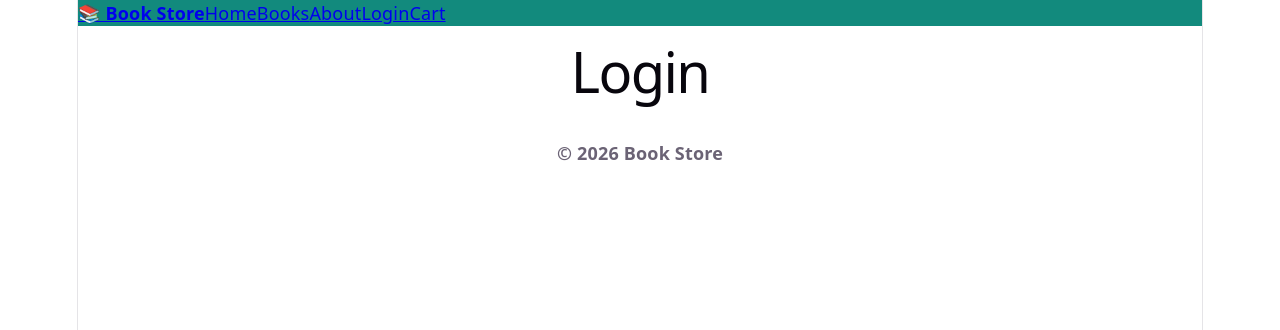
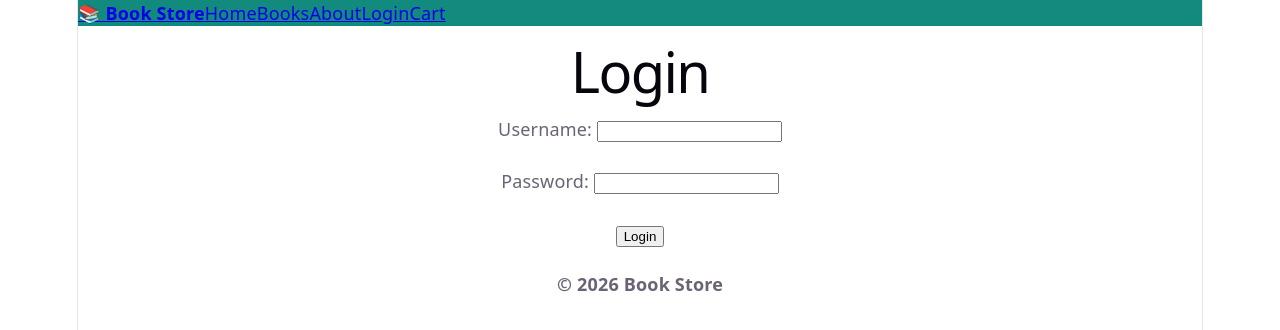
Before and after one commit to CppLover-code/Frontend-React-, a React (Vite) app in the folder Book_Store/: page /login in a window 1280 px wide. Shown: the top 330 px of the page. Built offline with nearby package versions, Linux system fonts and the light colour scheme; no server answers.

Commit message:
login page

```diff
--- /dev/null
+++ b/Book_Store/src/hooks/useAuth.js
@@ -0,0 +1,14 @@
+import { useContext } from "react";
+import { AuthContext } from "../contexts/AuthContext";
+
+function useAuth() {
+    const context = useContext(AuthContext);
+
+    if (!context) {
+        throw new Error("useAuth must be used within AuthProvider");
+    }
+
+    return context;
+}
+
+export default useAuth;
--- a/Book_Store/src/main.jsx
+++ b/Book_Store/src/main.jsx
@@ -6,10 +6,12 @@ import { BrowserRouter } from "react-router-dom"
 import { CartProvider} from './contexts/CartContext'
 import { BookProvider} from './contexts/BookContext'
 import { NotificationProvider } from './contexts/NotificationContext.jsx'
+import { AuthProvider } from './contexts/AuthContext.jsx'
 
 createRoot(document.getElementById('root')).render(
   <StrictMode>
     <BrowserRouter>
+      <AuthProvider>
         <CartProvider>
           <BookProvider>
             <NotificationProvider>
@@ -17,6 +19,7 @@ createRoot(document.getElementById('root')).render(
             </NotificationProvider>
           </BookProvider>
         </CartProvider>
+      </AuthProvider>
     </BrowserRouter>
   </StrictMode>,
 )
--- a/Book_Store/src/pages/LoginPage.jsx
+++ b/Book_Store/src/pages/LoginPage.jsx
@@ -1,6 +1,69 @@
-function LoginPage()
-{
-    return <h1>Login</h1>;
+import { useState } from "react";
+import { useNavigate, useLocation } from "react-router-dom";
+import useAuth from "../hooks/useAuth";
+
+function LoginPage() {
+
+    const { login } = useAuth();
+    const navigate = useNavigate();
+    const location = useLocation();
+
+    const [username, setUsername] = useState("");
+    const [password, setPassword] = useState("");
+    const [error, setError] = useState("");
+    const [submitting, setSubmitting] = useState(false);
+
+    async function handleSubmit(event) {
+        event.preventDefault();
+
+        setError("");
+        setSubmitting(true);
+
+        try {
+            await login(username, password);
+
+            // если нас сюда перенаправил ProtectedRoute,
+            // возвращаемся туда, куда пользователь шел изначально
+            const from = location.state?.from ?? "/";
+            navigate(from, { replace: true });
+        } catch {
+            setError("Invalid username or password");
+        } finally {
+            setSubmitting(false);
+        }
+    }
+
+    return (
+        <form onSubmit={handleSubmit}>
+            <h1>Login</h1>
+
+            <label>Username: </label>
+            <input
+                type="text"
+                value={username}
+                onChange={(event) => setUsername(event.target.value)}
+            />
+
+            <br />
+            <br />
+
+            <label>Password: </label>
+            <input
+                type="password"
+                value={password}
+                onChange={(event) => setPassword(event.target.value)}
+            />
+
+            <br />
+            <br />
+
+            {error && <p className="error-message">{error}</p>}
+
+            <button type="submit" disabled={submitting}>
+                {submitting ? "Logging in..." : "Login"}
+            </button>
+        </form>
+    );
 }
 
 export default LoginPage;
```
Lines whose indentation alone changed are shown as unchanged.
